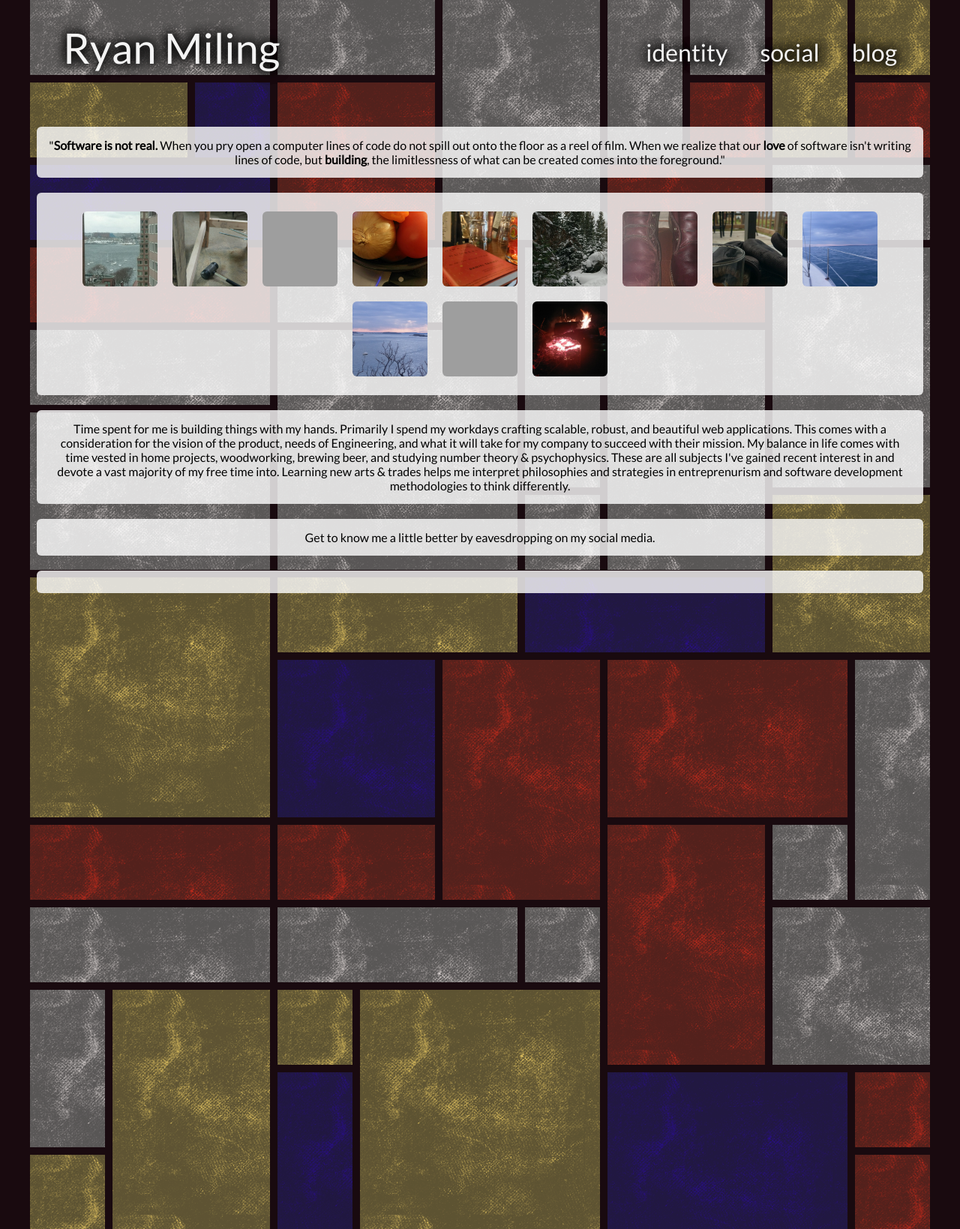
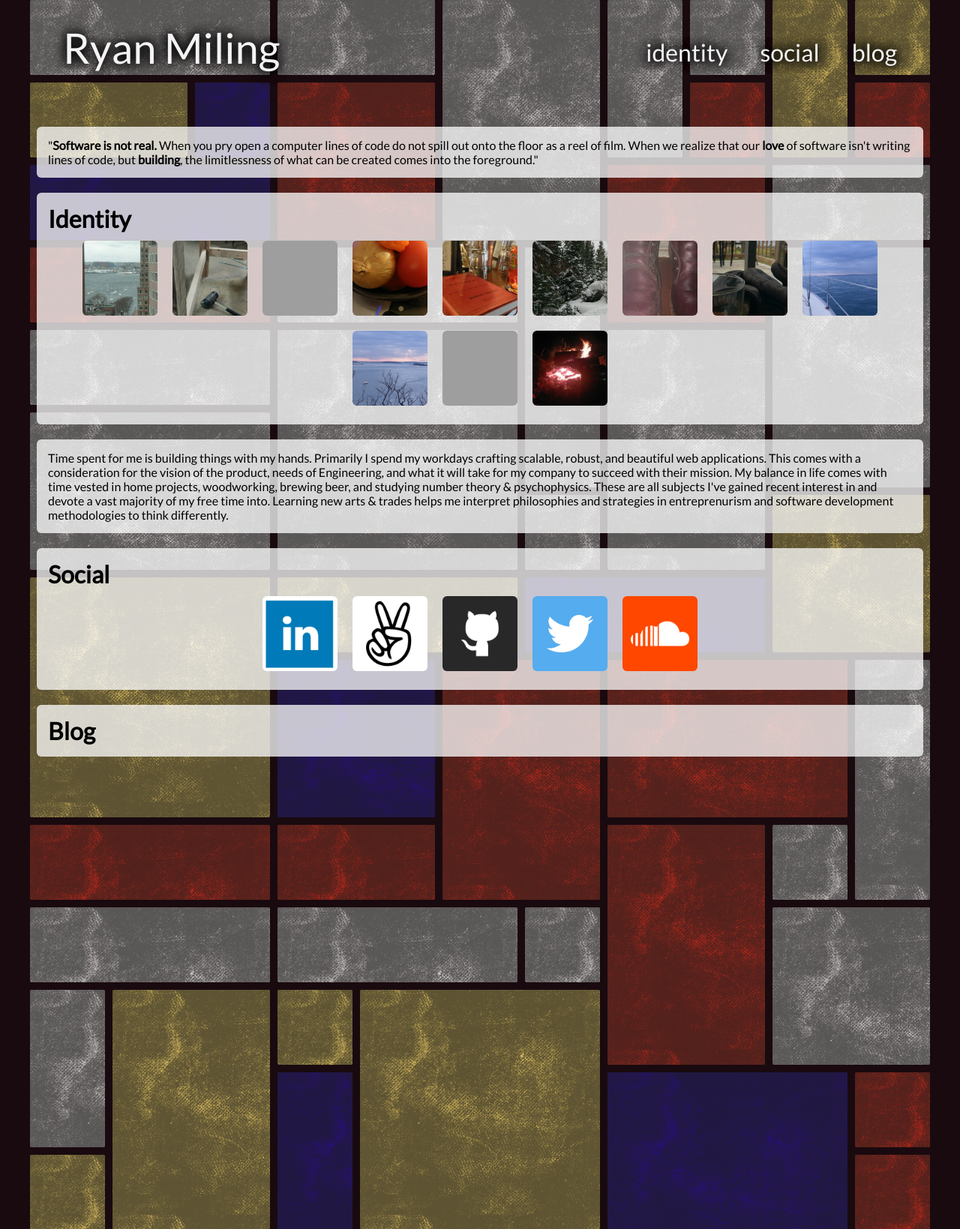
Before and after one commit to rynmlng/PersonalSite, a Django app: template django/templates/index.html in a window 1280 px wide. Shown: the top 1639 px of the page at 75% size. Run offline with Django 3.2, Linux system fonts and the light colour scheme; the template is opened without the code that fills it, so the values that code supplies are empty; style sheets or scripts are compiled from the project's sources; grey boxes are pictures that could not be loaded.

Commit message:
Social section complete

```diff
--- a/django/static/css/index.css
+++ b/django/static/css/index.css
@@ -36,6 +36,7 @@ p {
   margin: 0 auto;
 }
 .background .rectangle {
+  border-radius: 2px;
   float: left;
   height: 100px;
   width: 100px;
@@ -108,9 +109,10 @@ p {
   width: 90%;
 }
 .main .content-box {
-  background-color: rgba(255, 255, 255, 0.8);
+  background-color: rgba(255, 255, 255, 0.75);
   border-radius: 6px;
   padding: 15px;
+  text-align: left;
 }
 .main #header {
   display: flex;
@@ -207,10 +209,7 @@ p {
   -webkit-box-sizing: border-box;
 }
 .main #identity .gallery .preview-photo {
-  background-color: rgba(0, 0, 0, 0.8);
-  background-position: center;
-  background-repeat: no-repeat;
-  background-size: 100%;
+  background: rgba(0, 0, 0, 0.8) center / 100% no-repeat;
   border-radius: 6px;
   cursor: pointer;
   display: none;
@@ -220,6 +219,52 @@ p {
   top: 0px;
   width: 100%;
 }
+.main #social .networks {
+  display: flex;
+  justify-content: center;
+}
+.main #social .networks .network {
+  background: #fff center / 100% no-repeat;
+  border-radius: 6px;
+  height: 100px;
+  margin: 10px;
+  overflow: hidden;
+  position: relative;
+  width: 100px;
+}
+.main #social .networks .network .label {
+  background-color: rgba(0, 0, 0, 0.8);
+  bottom: -22px;
+  color: #fff;
+  font-size: 16px;
+  line-height: 16px;
+  padding: 3px 0px;
+  position: absolute;
+  text-align: center;
+  width: 100%;
+}
+.main #social .networks .network .link {
+  display: inline-block;
+  height: 100%;
+  position: absolute;
+  width: 100%;
+}
+.main #social .networks .network.angellist {
+  background-image: url('../img/social/angellist.png');
+}
+.main #social .networks .network.github {
+  background-color: #000;
+  background-image: url('../img/social/github.png');
+}
+.main #social .networks .network.linkedin {
+  background-image: url('../img/social/linkedin.png');
+}
+.main #social .networks .network.soundcloud {
+  background-image: url('../img/social/soundcloud.png');
+}
+.main #social .networks .network.twitter {
+  background-image: url('../img/social/twitter.png');
+}
 .main #blog .post {
   border-bottom: 3px solid rbga(0, 0, 0, 0.3);
   padding: 20px 0px;
--- a/django/static/css/markdown.css
+++ b/django/static/css/markdown.css
@@ -1,3 +1,3 @@
-.markdown {
+.markdown-rendered {
   text-align: left;
 }
--- a/django/static/js/index.js
+++ b/django/static/js/index.js
@@ -1,8 +1,4 @@
 var CONTENT_BOX_MARGIN = 20;
-
-// TODO The distance from the top of the last content box to the end of the page should be the user's viewport,
-//        therefore you should be able to roughly calculate how many squares you need b/c they are all 100px.
-var MAX_RECTANGLES = 100;
 
 var RECTANGLE_COLOR_CLASS_WEIGHTS = {
   'beige': 3,
@@ -11,8 +7,8 @@ var RECTANGLE_COLOR_CLASS_WEIGHTS = {
   'eggshellWhite': 8
 };
 
+var RECTANGLE_GUTTER = 10;
 var RECTANGLE_WIDTH = 100;
-
 var RECTANGLE_SIZE_SCALARS = [1, 2, 3];
 
 
@@ -47,7 +43,18 @@ function addRandomRectangles($container) {
 
   var $rectangles = [];
 
-  for (var i = 0; i < MAX_RECTANGLES; i++) {
+  var $mainContainer = $('.main'),
+      mainContainerArea = $mainContainer.width() * $mainContainer.height();
+
+  var maxRectangleWidth = Math.max(RECTANGLE_SIZE_SCALARS) * RECTANGLE_WIDTH;
+  // TODO RECTANGLE_GUTTER
+  // Get number of rectangles wide, add in n-1 * gutter
+  // Get number of rectangles high, add in n-1 * gutter
+  // Sum this to get total area and divide by rectangle size.
+
+  var max_rectangles = 100; // TODO finish figuring this out
+
+  for (var i = 0; i < max_rectangles; i++) {
     // cycle the heat map for a perfect distribution
     var colorCSSClass = colorClassHeatMap[i % colorClassHeatMap.length];
 
@@ -190,10 +197,35 @@ function addGalleryPreview() {
   });
 }
 
+function addSocialLabelPopUps() {
+  /* Pop-up the label on the social network when hovering over. */
+  $('.networks .network').hover(function() {
+    $(this).children('.label').animate({bottom: 0}, 100);
+  }, function() {
+    var $label = $(this).children('.label');
+    $label.animate({bottom: -1 * $label.outerHeight()}, 100);
+  });
+
+}
+
 function renderMarkdown() {
-  /* Render all HTML elements with the class name 'markdown' with markdown styling. */
+  /* Render all HTML elements with the class name 'markdown' with markdown styling.
+   *   If markdown has been done before, we will reuse the same created container.
+   **/
   $('.markdown').each(function() {
-    $(this).html(marked($(this).text()));
+    var renderedText = marked($(this).text());
+
+    var $markdownRenderedContainer = $(this).next('.markdown-rendered');
+    if ($markdownRenderedContainer.length == 0) {
+        $markdownRenderedContainer = $('<div class="markdown-rendered"></div>');
+        $markdownRenderedContainer.html(renderedText);
+
+        $markdownRenderedContainer.insertAfter($(this));
+    } else {
+        $markdownRenderedContainer.html(renderedText);
+    }
+
+    $(this).hide();
   });
 }
 
@@ -209,7 +241,7 @@ function setupBackground(reloadPackery) {
     $background.packery({
       columnWidth: RECTANGLE_WIDTH,
       itemSelector: '.rectangle',
-      gutter: 10
+      gutter: RECTANGLE_GUTTER
     });
   }
 }
@@ -224,6 +256,7 @@ function setupNavigation() {
 
 function setupContent() {
   addGalleryPreview();
+  addSocialLabelPopUps();
   renderMarkdown();
 }
 
@@ -239,7 +272,6 @@ $(function() {
     setupBackground(true);
     setupNavigation();
     setupContent();
-    renderMarkdown();
   });
 
 });
--- a/django/static/less/index.less
+++ b/django/static/less/index.less
@@ -24,6 +24,7 @@
 .background {
   margin: 0 auto;
   .rectangle {
+    border-radius: 2px;
     float: left;
     height: @baseRectangleHeight;
     width: @baseRectangleWidth;
@@ -101,9 +102,10 @@
   }
 
   .content-box {
-    background-color: rgba(255, 255, 255, 0.8);
+    background-color: rgba(255, 255, 255, 0.75);
     border-radius: 6px;
     padding: 15px;
+    text-align: left;
   }
 
   #header {
@@ -193,10 +195,10 @@
         -webkit-box-sizing: border-box;
       }
       .preview-photo {
-        background-color: rgba(0, 0, 0, 0.8);
-				background-position: center;
-				background-repeat: no-repeat;
-				background-size: 100%;
+        background: rgba(0, 0, 0, 0.8) center/100% no-repeat;
+        //background: bg-color bg-image position/bg-size bg-repeat bg-origin bg-clip bg-attachment initial|inherit;
+				//background-repeat: no-repeat;
+				//background-size: 100%;
         border-radius: 6px;
         cursor: pointer;
         display: none;
@@ -208,6 +210,54 @@
       }
     }
   }
+  #social {
+    .networks {
+      display: flex;
+      justify-content: center;
+      .network {
+        background: @white center/100% no-repeat;
+        border-radius: 6px;
+        height: 100px;
+        margin: 10px;
+        overflow: hidden;
+        position: relative;
+        width: 100px;
+        .label {
+          background-color: rgba(0, 0, 0, 0.8);
+          bottom: -22px;
+          color: @white;
+          font-size: 16px;
+          line-height: 16px;
+          padding: 3px 0px;
+          position: absolute;
+          text-align: center;
+          width: 100%;
+        }
+        .link {
+          display: inline-block;
+          height: 100%;
+          position: absolute;
+          width: 100%;
+        }
+        &.angellist {
+          background-image: url('../img/social/angellist.png');
+        }
+        &.github {
+          background-color: @black;
+          background-image: url('../img/social/github.png');
+        }
+        &.linkedin {
+          background-image: url('../img/social/linkedin.png');
+        }
+        &.soundcloud {
+          background-image: url('../img/social/soundcloud.png');
+        }
+        &.twitter {
+          background-image: url('../img/social/twitter.png');
+        }
+      }
+    }
+  }
   #blog {
     .post {
       border-bottom: 3px solid rbga(0, 0, 0, 0.3);
--- a/django/static/less/markdown.less
+++ b/django/static/less/markdown.less
@@ -1,4 +1,4 @@
-.markdown {
+.markdown-rendered {
   text-align: left;
   h1 {
 
--- a/django/templates/index.html
+++ b/django/templates/index.html
@@ -45,6 +45,7 @@
       </div>
       -->
       <div id="identity" class="banner content-box">
+        <h1>Identity</h1>
         <div class="gallery">
           <div class="photo" style="background-image: url('/static/img/gallery/new_office_view.jpg')"></div>
           <div class="photo" style="background-image: url('/static/img/gallery/workbench_in_progress.jpg')"></div>
@@ -66,10 +67,32 @@
         My balance in life comes with time vested in home projects, woodworking, brewing beer, and studying number theory &amp; psychophysics. These are all subjects I've gained recent interest in and devote a vast majority of my free time into. Learning new arts &amp; trades helps me interpret philosophies and strategies in entreprenurism and software development methodologies to think differently.</p>
       </div>
       <div id="social" class="banner content-box">
-        <p>Get to know me a little better by eavesdropping on my social media.</p>
-        <!-- TODO insert social buttons for LinkedIn, Twitter, Facebook -->
+        <h1>Social</h1>
+        <div class="networks">
+          <div class="network linkedin">
+            <a class="link" href="https://www.linkedin.com/in/ryanmiling" target="_blank"></a>
+            <div class="label">LinkedIn</div>
+          </div>
+          <div class="network angellist">
+            <a class="link" href="https://angel.co/ryanmiling" target="_blank"></a>
+            <div class="label">AngelList</div>
+          </div>
+          <div class="network github">
+            <a class="link" href="https://github.com/rynmlng" target="_blank"></a>
+            <div class="label">GitHub</div>
+          </div>
+          <div class="network twitter">
+            <a class="link" href="https://twitter.com/ryanmiling" target="_blank"></a>
+            <div class="label">Twitter</div>
+          </div>
+          <div class="network soundcloud">
+            <div class="label">SoundCloud</div>
+            <a class="link" href="https://soundcloud.com/ryan-miling" target="_blank"></a>
+          </div>
+        </div>
       </div>
       <div id="blog" class="banner content-box">
+        <h1>Blog</h1>
         {% for post in blog_posts %}
         <div class="post">
           <div class="date">{{ post.created_datetime.date }}</div>
```
Also changed, not shown: django/static/img/social/angellist.png (added), django/static/img/social/github.png (added), django/static/img/social/linkedin.png (added), django/static/img/social/soundcloud.png (added), django/static/img/social/twitter.png (added).
